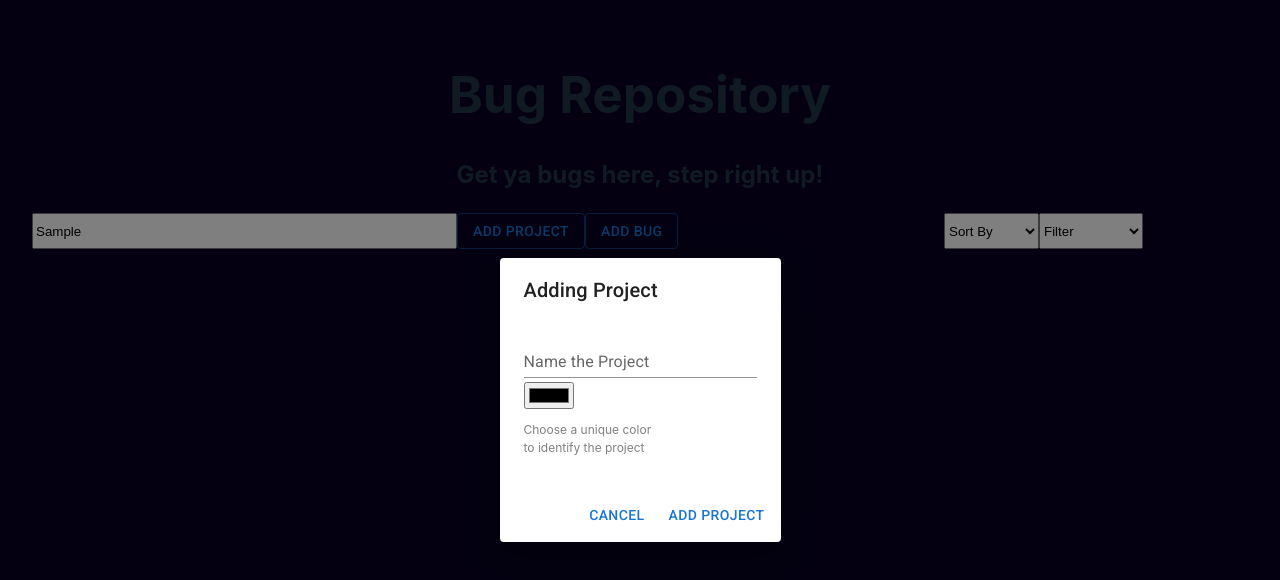
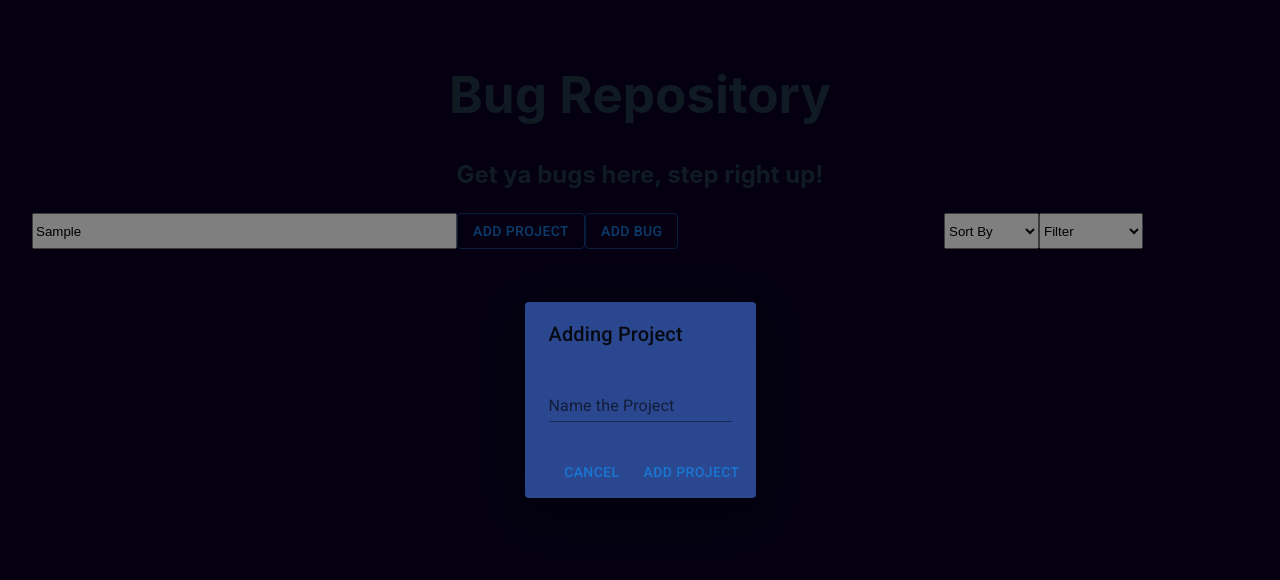
Before and after one commit to CrossTheBlueSky/Personal-Bug-Tracker, a React (Vite) app: page / in a window 1280 px wide. Both pictures are taken after typing "Sample" into the empty fields and a click on the button "ADD PROJECT". Shown: the top 580 px of the page. Built offline with nearby package versions, Linux system fonts and the light colour scheme.

Commit message:
Updated Styling on all modals
everything is within the same range of dark-theme ish colors. I might do a full pass later when the app is functionally done, but this is enough to keep my eyes from bleeding in the mean time

```diff
--- a/src/App.jsx
+++ b/src/App.jsx
@@ -37,7 +37,7 @@ const defaultBugList = [placeholderBug1, placeholderBug2, placeholderBug3]
 
   const allProjects = []
   props.forEach((e) =>{
-    allProjects.push({id: e.project, project: e.project})
+    allProjects.push(e.project)
   })
 
   return allProjects
@@ -91,13 +91,6 @@ let  toShow = bugList.filter(bug => {
 
   }
 
-  // function createModal(){
-
-  //   if(currentBug.name != "empty"){
-
-  //    return <FullScreenDialog open={modalOpen} handleClose={modalCloser} bug={currentBug} />
-  //   }
-  // }
 
   return (
     <div>
--- a/src/FormDialog.jsx
+++ b/src/FormDialog.jsx
@@ -40,7 +40,7 @@ export default function FormDialog(props) {
       <Button variant="outlined" onClick={handleClickOpen}>
         Add Bug
       </Button>
-      <Dialog open={open} onClose={handleClose}>
+      <Dialog open={open} onClose={handleClose} sx={{ '& .MuiPaper-root': {bgcolor: "#2b478f"}}}>
         <DialogTitle>Adding Bug</DialogTitle>
         <DialogContent>
           <TextField
--- a/src/FullScreenDialog.jsx
+++ b/src/FullScreenDialog.jsx
@@ -17,21 +17,22 @@ const Transition = React.forwardRef(function Transition(props, ref) {
   return <Slide direction="up" ref={ref} {...props} />;
 });
 
+
 export default function FullScreenDialog(props) {
 
   const title = props.bug.name.toString()
 
   return (
 
-    <div>
-      <Dialog
+    <div >
+      <Dialog sx={{ '& .MuiPaper-root': {bgcolor: "#04102b"}}}
         fullScreen
         open={props.open}
         onClose={props.handleClose}
         TransitionComponent={Transition}
       >
         <AppBar sx={{ position: 'relative' }}>
-          <Toolbar>
+          <Toolbar sx={{bgcolor: "#0b235d"}}>
             <IconButton
               edge="start"
               color="inherit"
@@ -48,7 +49,7 @@ export default function FullScreenDialog(props) {
             </Button>
           </Toolbar>
         </AppBar>
-        <List>
+        <List sx={{color: 'darkslategrey', '& .MuiListItemText-secondary': {color: 'lightslategray'}}}>
           <ListItem button>
             <ListItemText primary="Severity" secondary={props.bug.severity} />
           </ListItem>
--- a/src/ProjectDialog.jsx
+++ b/src/ProjectDialog.jsx
@@ -36,7 +36,7 @@ export default function ProjectDialog(props) {
       <Button variant="outlined" onClick={handleClickOpen}>
         Add Project
       </Button>
-      <Dialog open={open} onClose={handleClose}>
+      <Dialog open={open} onClose={handleClose} sx={{ '& .MuiPaper-root': {bgcolor: "#2b478f"}}}>
         <DialogTitle>Adding Project</DialogTitle>
         <DialogContent>
           <TextField
@@ -49,10 +49,10 @@ export default function ProjectDialog(props) {
             fullWidth
             variant="standard"
           />
-          <input type="color"
+          {/* <input type="color"
           id="color"
           onChange={changeHandler}/>
-          <p style={{fontSize:".75rem", color:"grey"}}>Choose a unique color <br />to identify the project</p>
+          <p style={{fontSize:".75rem", color:"grey"}}>Choose a unique color <br />to identify the project</p> */}
         </DialogContent>
         <DialogActions>
           <Button onClick={handleClose}>Cancel</Button>
--- a/src/Search.jsx
+++ b/src/Search.jsx
@@ -1,5 +1,4 @@
 import React from "react";
-import {useEffect, useState} from "react";
 import "./index.css";
 import "./app.css";
 
--- a/src/index.css
+++ b/src/index.css
@@ -57,6 +57,7 @@ body {
 
 }
 
+
 h1 {
   font-size: 3.2em;
   line-height: 1.1;
```
